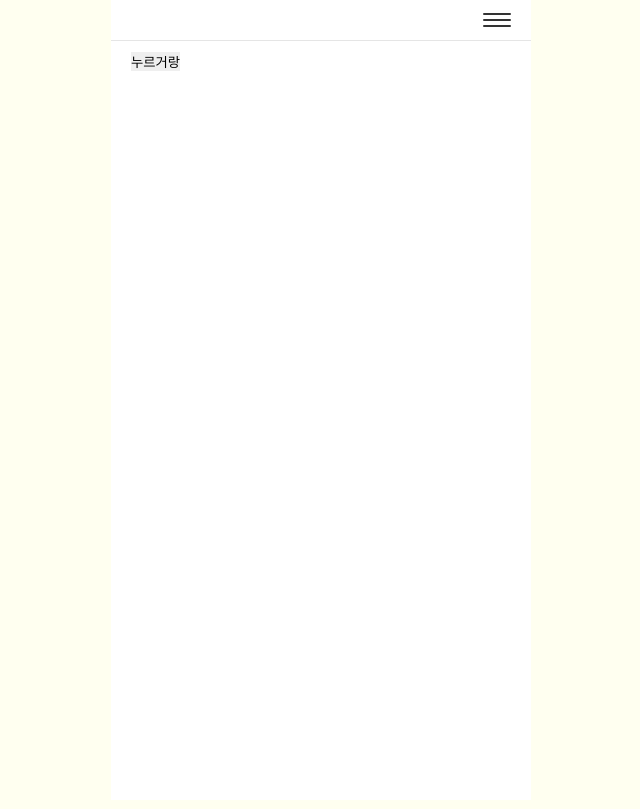
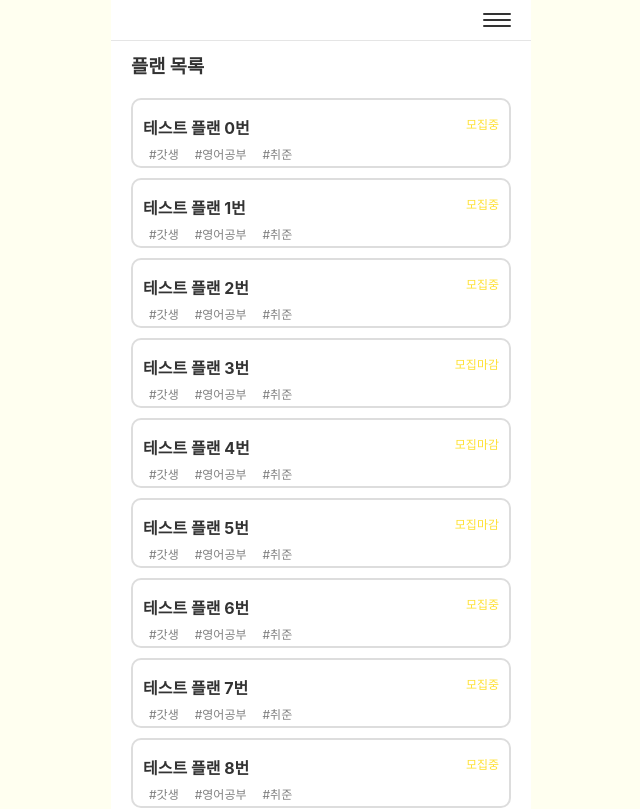
Before and after one commit to plani-power/frontend, a React (Create React App) app: page / in a window 1280 px wide. Shown: the top 809 px of the page, without its empty margins (319-959 px from the left). Built offline with nearby package versions, Linux system fonts and the light colour scheme.

Commit message:
Feat: 플랜 목록 더미데이터 추가, 메인에 목록 보여주기 + 더보기 버튼

```diff
--- a/src/common/layout/Layout.tsx
+++ b/src/common/layout/Layout.tsx
@@ -6,7 +6,7 @@ import styled from 'styled-components';
 const Wrapper = styled.div`
     width: 100%;
     max-width: 420px;
-    height: 100vh;
+    min-height: 100vh;
     background-color: white;
     margin: 0 auto;
 `
--- a/src/pages/main/MainPage.tsx
+++ b/src/pages/main/MainPage.tsx
@@ -1,14 +1,23 @@
-import axios from "axios";
+import { PlanList, plan } from "pages/plans/PlanList";
+import { useState } from "react";
+
+/* FIXME 더미데이터*/
+const test = Array(50).fill(undefined).map((v, i)=>{
+	return {
+		id: i,
+		name: `테스트 플랜 ${i}번`,
+		creator: `작성자${i}`,
+		created: new Date().getTimezoneOffset,
+		hashtag: '갓생,영어공부,취준',
+		memberCount: Math.floor(Math.random() * 10),
+		status: Math.floor(Math.random() * 2)
+	}
+})
 
 const MainPage = () => {
 
-	const test = async()=> {
-		const res = axios.get('https://9490-14-7-11-24.ngrok-free.app/plans')
-	}
-
-
 	return <>
-		<button onClick={test}>누르거랑</button>
+		<PlanList plans={test} />
 	</>;
 }
 
--- /dev/null
+++ b/src/pages/plans/PlanList.tsx
@@ -0,0 +1,139 @@
+import { useEffect, useState } from "react";
+import styled from "styled-components";
+
+export type plan = {
+    id: number,
+    name: string,
+    creator: string,
+    created: any,
+    hashtag: string,
+    memberCount: number,
+    status: number
+}
+
+const planStatus = {
+    recruiting: 0,
+    recruitingEnd: 1,
+    end: 2
+
+}
+const getPlanStatName = (status: number) => {
+    console.log(status)
+    switch (status) {
+        case planStatus.recruiting:
+            return '모집중';
+        case planStatus.recruitingEnd:
+            return '모집마감';
+        case planStatus.end:
+            return '종료';
+        default:
+            return ''
+    }
+
+}
+const Ul = styled.ul`
+    width: 100%;
+    padding: 20px 0;
+`
+const Li = styled.li`
+    display: flex;
+    flex-direction: column;
+    flex-wrap: nowrap;
+    width: 100%;
+    height: 70px;
+    border: 2px solid #ddd;
+    border-radius: 10px;
+    margin-bottom: 10px;
+    align-items: center;
+    cursor: pointer;
+    padding: 15px 10px;
+    &:hover {
+        transition: all 0.2s ease;
+        -webkit-transform: translateY(-5px);
+        transform: translateY(-5px);
+    }
+    .plan-info {
+        width: 100%;
+        display: flex;
+        justify-conten: left;
+        .plan-name {
+            font-weight: bold;
+        }
+        .status {
+            margin-left: auto;
+            font-size: 12px;
+            color: #FFE135;
+        }
+    }
+    .hashtag-list {
+        display: flex;
+        width: 100%;
+        flex-wrap: wrap;
+        .hashtag {
+            display: flex;
+            align-items: center;
+            padding: 6px;
+            border-radius: 10px;
+            font-size: 12px;
+            color: #808080;
+            margin-right: 4px;
+        }
+    }
+`
+
+const MoreButton = styled.button`
+    dispaly: flex;
+    width: 100%;
+    height: 60px;
+    color: #FFE135;
+    font-weight: bold;
+    background-color:white;
+    border: 3px solid #FFE135;
+    border-radius: 10px;
+    cursor: pointer;
+`
+
+const PlanItem = (props: { plan: plan }) => {
+    const { name, created, creator, hashtag, status } = props.plan;
+    return (
+        <Li>
+            <div className="plan-info">
+                <p className="plan-name">{name}</p>
+                <p className="status">{getPlanStatName(status)}</p>
+
+            </div>
+            <ul className="hashtag-list">
+                {hashtag.split(',').map((tag) => <li key={tag} className="hashtag"><span>#{tag}</span></li>)}
+            </ul>
+        </Li>
+    )
+}
+export const PlanList = (props: { plans: plan[] }) => {
+
+    const { plans } = props;
+    const pageSize = 10;
+    const [pageNum, setPageNum] = useState(1);
+    const [list, setList] = useState<plan[]>(plans?.slice(0, pageNum * pageSize));
+
+    useEffect(() => {
+        if (pageNum * pageSize < plans.length) {
+            setList(plans?.slice(0, pageNum * pageSize))
+        } else {
+            alert('더 이상 목록이 없습니다')
+        }
+    }, [pageNum])
+    return (
+        <>
+            <h3>플랜 목록</h3>
+            <Ul>
+                {list.map((plan) => {
+                    return <PlanItem key={plan.id} plan={plan} />
+                })}
+            </Ul>
+            {pageNum * pageSize === plans.length - 1 ? '' : <MoreButton onClick={() => {
+                setPageNum(pageNum + 1);
+                console.log(pageNum)
+            }}>더보기</MoreButton>}
+        </>
+    )
+}
```
